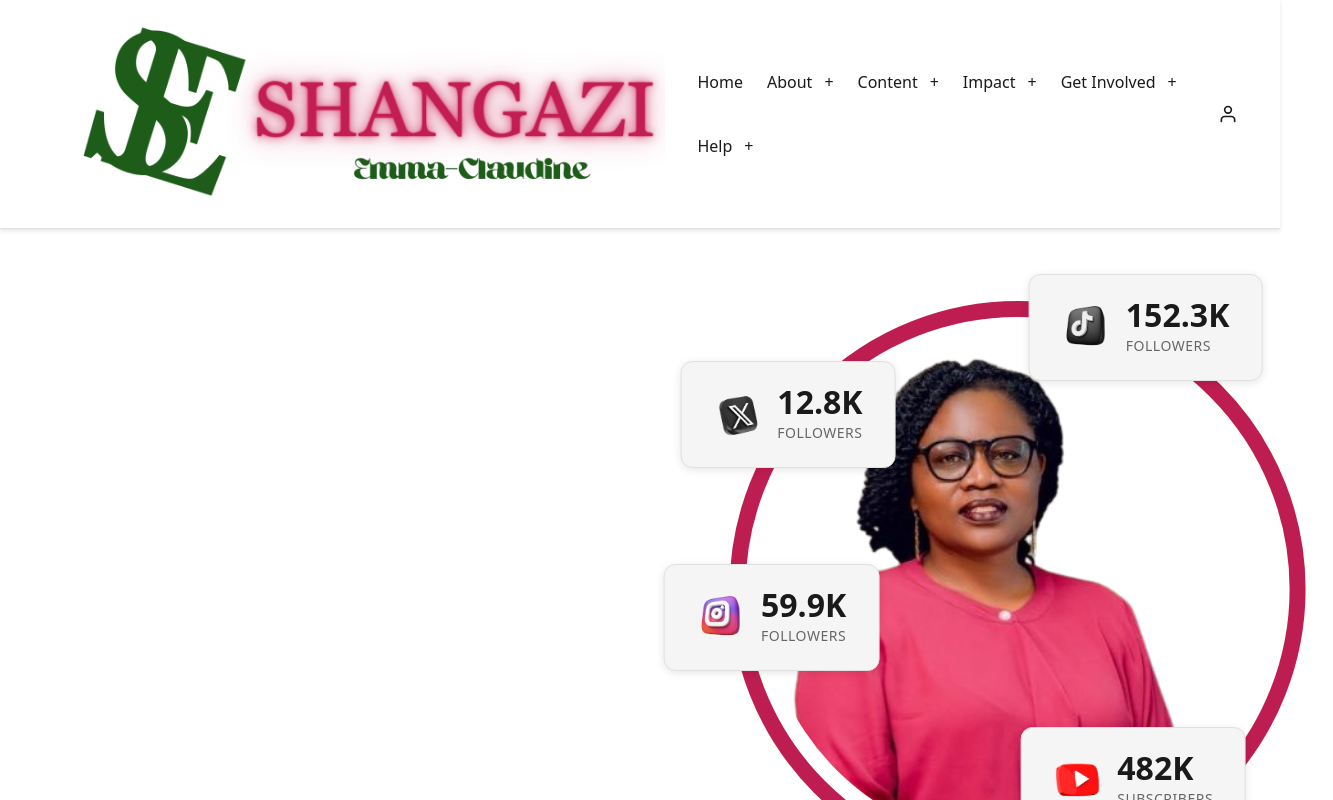
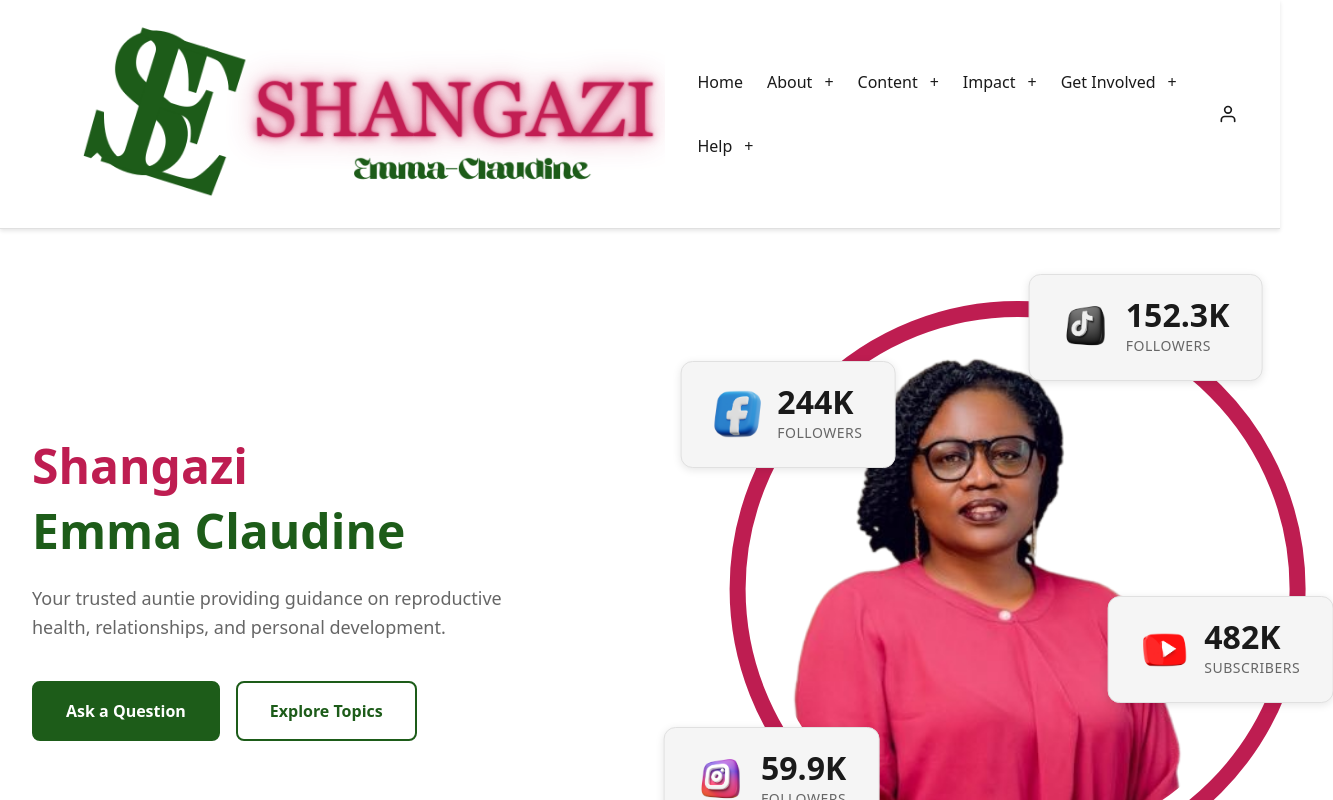
Before and after one commit to Chaste-Djaziri/shangazi, a Next.js app: page / in a window 1280 px wide. Shown: the top 800 px of the page, 1333 px wide, since content can reach past the window. Built offline with nearby package versions, Linux system fonts and the light colour scheme.

Commit message:
finished the righ side of the hero section

```diff
--- a/app/globals.css
+++ b/app/globals.css
@@ -479,10 +479,81 @@ body {
   display: flex;
   flex-direction: column;
   justify-content: center;
+  gap: 1.5rem;
+  padding-right: 2rem;
+}
+
+.hero-name {
+  font-size: 3rem;
+  font-weight: 700;
+  margin: 0;
+  line-height: 1.2;
+  display: flex;
+  flex-direction: column;
+  gap: 0.5rem;
+}
+
+.hero-name-pink {
+  color: var(--color-accent);
+}
+
+.hero-name-green {
+  color: var(--color-primary);
+}
+
+.hero-description {
+  font-size: 1.125rem;
+  color: var(--text-secondary);
+  line-height: 1.6;
+  margin: 0;
+  max-width: 500px;
+}
+
+.hero-actions {
+  display: flex;
+  gap: 1rem;
+  flex-wrap: wrap;
+  margin-top: 1rem;
+}
+
+.hero-btn {
+  padding: 1rem 2rem;
+  border-radius: 8px;
+  font-weight: 600;
+  font-size: 1rem;
+  text-decoration: none;
+  transition: all 0.3s ease;
+  display: inline-block;
+}
+
+.btn-primary {
+  background: var(--color-primary);
+  color: white;
+  border: 2px solid var(--color-primary);
+}
+
+.btn-primary:hover {
+  background: #164515;
+  border-color: #164515;
+  transform: translateY(-2px);
+  box-shadow: 0 4px 12px var(--shadow);
+}
+
+.btn-secondary {
+  background: transparent;
+  color: var(--color-primary);
+  border: 2px solid var(--color-primary);
+}
+
+.btn-secondary:hover {
+  background: var(--color-primary);
+  color: white;
+  transform: translateY(-2px);
+  box-shadow: 0 4px 12px var(--shadow);
 }
 
 .youtube-subscribers,
-.twitter-followers,
+.facebook-followers,
 .tiktok-followers,
 .instagram-followers {
   text-decoration: none;
@@ -503,12 +574,12 @@ body {
 
 .youtube-subscribers {
   position: absolute;
-  bottom: 5%;
-  right: 8%;
+  bottom: 29%;
+  right: -8%;
 }
 
 .youtube-subscribers:hover,
-.twitter-followers:hover,
+.facebook-followers:hover,
 .tiktok-followers:hover,
 .instagram-followers:hover {
   transform: translateY(-5px) scale(1.05);
@@ -520,8 +591,8 @@ body {
   border-color: #ff0000;
 }
 
-.twitter-followers:hover {
-  border-color: #000000;
+.facebook-followers:hover {
+  border-color: #1877f2;
 }
 
 .tiktok-followers:hover {
@@ -559,13 +630,13 @@ body {
   letter-spacing: 0.5px;
 }
 
-.twitter-followers {
+.facebook-followers {
   position: absolute;
   top: 8%;
   left: -12%;
 }
 
-.twitter-icon {
+.facebook-icon {
   width: 48px;
   height: 48px;
   object-fit: contain;
@@ -607,7 +678,7 @@ body {
 
 .instagram-followers {
   position: absolute;
-  bottom: 35%;
+  bottom: 5%;
   left: -15%;
 }
 
@@ -663,6 +734,32 @@ body {
     padding: 0 1rem;
   }
 
+  .hero-left {
+    padding-right: 0;
+    text-align: center;
+    align-items: center;
+  }
+
+  .hero-name {
+    font-size: 2rem;
+  }
+
+  .hero-description {
+    font-size: 1rem;
+    max-width: 100%;
+  }
+
+  .hero-actions {
+    justify-content: center;
+    width: 100%;
+  }
+
+  .hero-btn {
+    flex: 1;
+    min-width: 150px;
+    text-align: center;
+  }
+
   .hero-right {
     order: -1;
   }
@@ -689,7 +786,7 @@ body {
     font-size: 1.5rem;
   }
 
-  .twitter-followers {
+  .facebook-followers {
     position: relative;
     top: auto;
     left: auto;
@@ -698,7 +795,7 @@ body {
     margin-top: 1rem;
   }
 
-  .twitter-icon {
+  .facebook-icon {
     width: 40px;
     height: 40px;
   }
--- a/app/page.tsx
+++ b/app/page.tsx
@@ -6,7 +6,21 @@ export default function Home() {
       <section className="hero">
         <div className="hero-container">
           <div className="hero-left">
-            {/* Left content will go here */}
+            <h1 className="hero-name">
+              <span className="hero-name-pink">Shangazi</span>
+              <span className="hero-name-green">Emma Claudine</span>
+            </h1>
+            <p className="hero-description">
+              Your trusted auntie providing guidance on reproductive health, relationships, and personal development.
+            </p>
+            <div className="hero-actions">
+              <a href="/ask-question" className="btn-primary hero-btn">
+                Ask a Question
+              </a>
+              <a href="/topics" className="btn-secondary hero-btn">
+                Explore Topics
+              </a>
+            </div>
           </div>
           <div className="hero-right">
             <div className="hero-image-wrapper">
@@ -37,20 +51,20 @@ export default function Home() {
                 </div>
               </a>
               <a
-                href="https://x.com/EmmaClaudine"
+                href="https://www.facebook.com/emmaclaudine1"
                 target="_blank"
                 rel="noopener noreferrer"
-                className="twitter-followers social-link"
+                className="facebook-followers social-link"
               >
                 <Image
-                  src="/socials/x-twitter.png"
-                  alt="Twitter/X"
+                  src="/socials/facebook.png"
+                  alt="Facebook"
                   width={40}
                   height={40}
-                  className="twitter-icon"
+                  className="facebook-icon"
                 />
                 <div className="followers-info">
-                  <span className="followers-count">12.8K</span>
+                  <span className="followers-count">244K</span>
                   <span className="followers-label">Followers</span>
                 </div>
               </a>
```
Also changed, not shown: public/socials/facebook.png (added).
